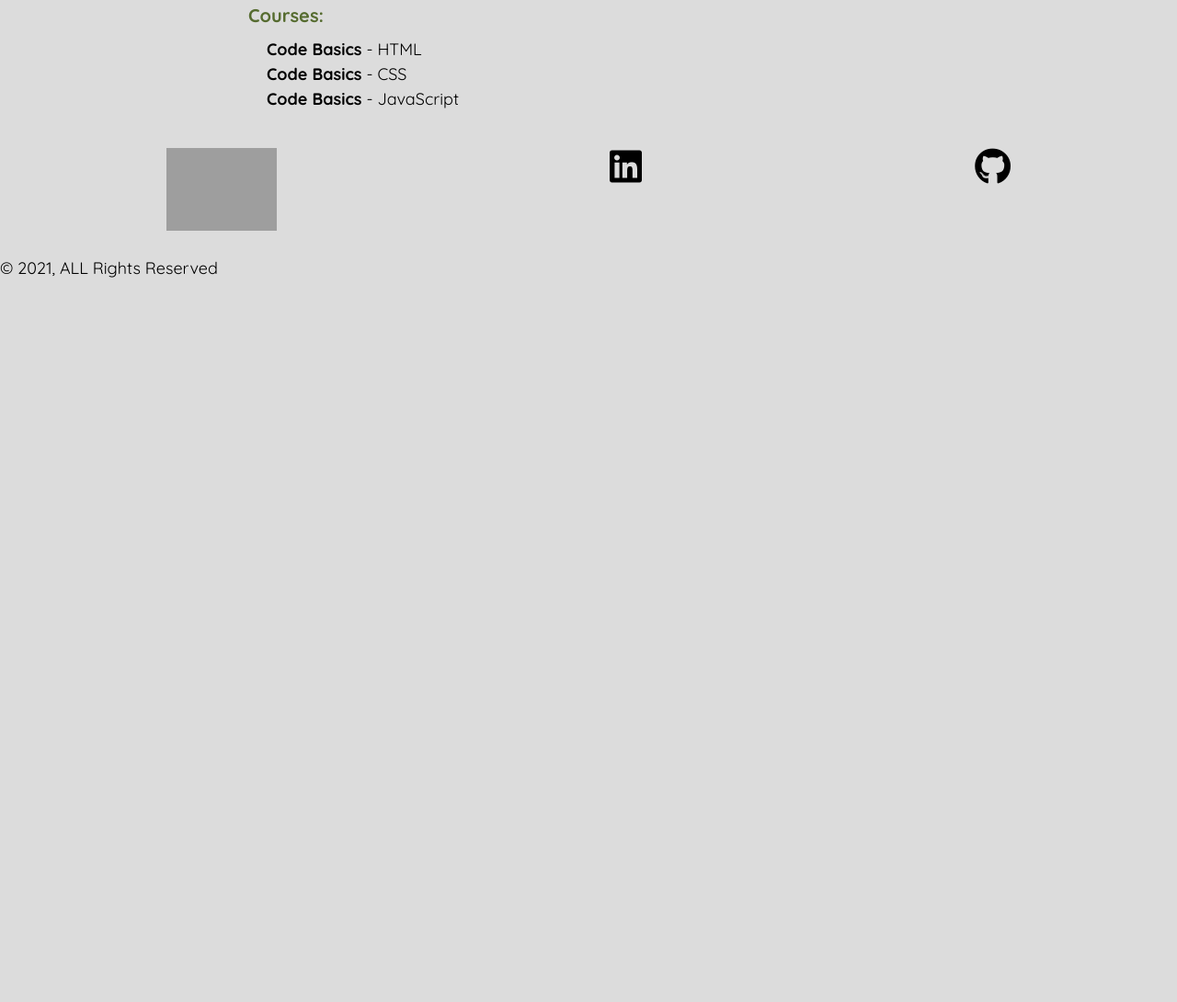
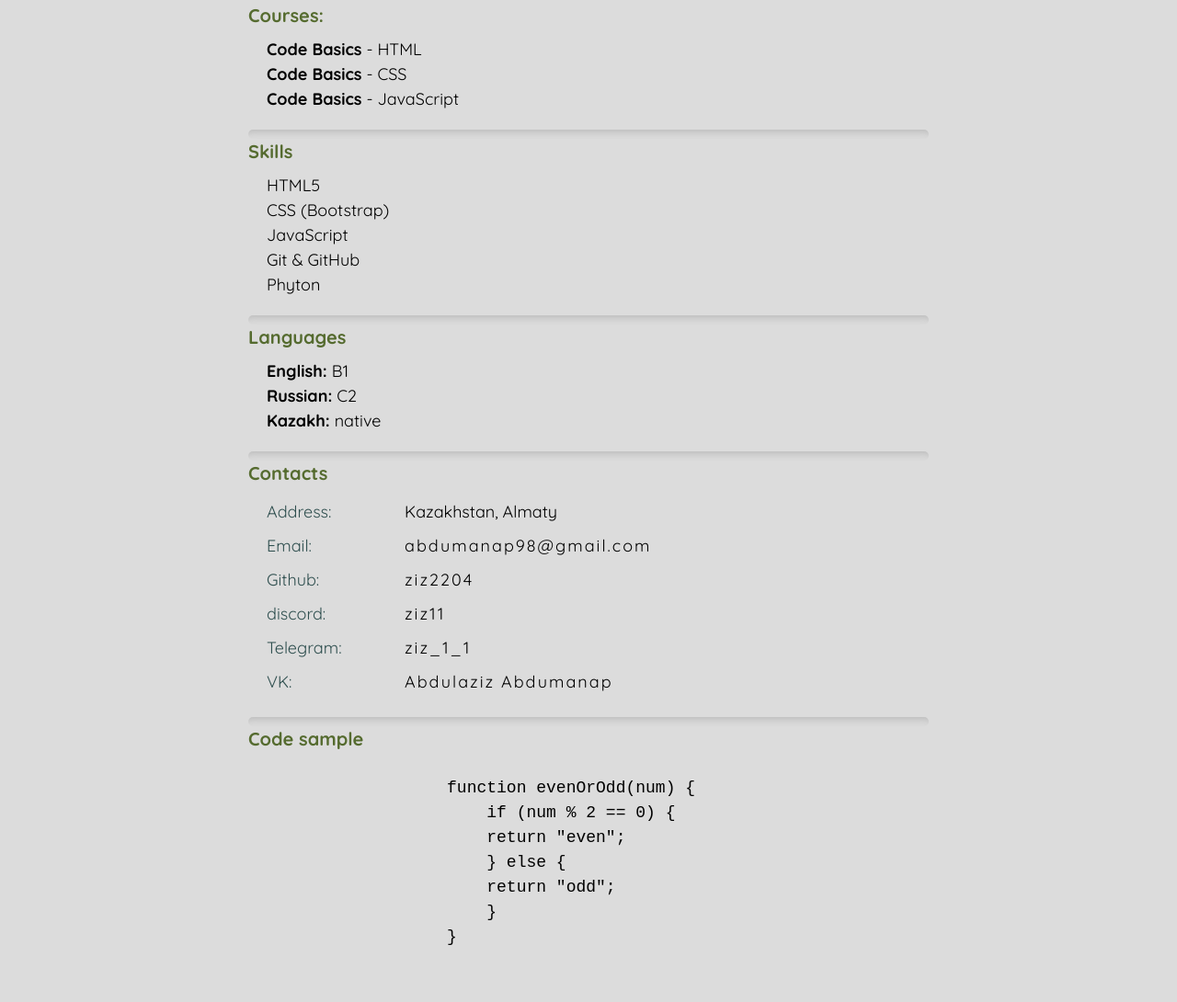
Before and after one commit to ziz2204/rsschool-cv, a plain HTML site: page index.html in a window 1280 px wide. Shown: the part 740-1830 px from the top of the page at 92% size. Before the commit the page ends 1045 px from the top, so only its background shows below. Drawn offline with Linux system fonts and the light colour scheme; grey boxes are pictures that could not be loaded.

Commit message:
feat: add skills&languages, contacts and code sections

```diff
--- a/index.html
+++ b/index.html
@@ -80,7 +80,7 @@
 
     <!-- experience section -->
     <section class="experience container" id="experience">
-        <hr />
+        <hr/>
         <h2 class="section-title">Experience</h2>
         <table>
             <tr>
@@ -93,7 +93,7 @@
 
     <!-- education section -->
     <section class="education container" id="education">
-        <hr />
+        <hr/>
         <h2 class="section-title">Education</h2>
         <table>
             <tr>
@@ -101,7 +101,7 @@
                 <td>NARXOZ UNIVERSITY named after Turar Ryskulov</td>
             </tr>
         </table>
-        <hr />
+        <hr/>
         <dl>
             <dt class="section-title">Courses:</dt>
             <dd class="courses-item"><span>Code Basics</span> - HTML</dd>
@@ -109,9 +109,96 @@
             <dd class="courses-item"><span>Code Basics</span> - JavaScript</dd>
         </dl>
     </section>
+
+
+    <!-- skills-languages section -->
+    <section class="skills-languages" id="skills">
+        <h2 class="visually-hidden">Skills and Languages</h2>
+        <section class="skills container">
+            <hr/>
+            <h3 class="section-title">Skills</h3>
+            <ul class="skills-list">
+                <li class="skills-item">HTML5</li>
+                <li class="skills-item">CSS (Bootstrap)</li>
+                <li class="skills-item">JavaScript</li>
+                <li class="skills-item">Git & GitHub</li>
+                <li class="skills-item">Phyton</li>
+            </ul>
+        </section>
+        <section class="languages container">
+            <hr/>
+            <h3 class="section-title">Languages</h3>
+            <ul class="languages-list">
+                <li class="languages-item"><span>English:</span> B1</li>
+                <li class="languages-item"><span>Russian:</span> C2</li>
+                <li class="languages-item"><span>Kazakh:</span> native</li>
+            </ul>
+        </section>
+    </section>
+
+
+    <!-- contacts section -->
+    <section class="contacts container" id="contacts">
+        <hr/>
+        <h2 class="section-title">Contacts</h2>
+        <dl class="contacts-list">
+            <dt>Address:</dt>
+            <dd>Kazakhstan, Almaty</dd>
+            <dt>Email:</dt>
+            <dd>
+                <a class="contacts-link" href="malito:abdumanap98@gmail.com"
+                >abdumanap98@gmail.com</a
+                >
+            </dd>
+            <dt>Github:</dt>
+            <dd>
+                <a class="contacts-link" href="https://github.com/ziz2204"
+                >ziz2204</a
+                >
+            </dd>
+            <dt>discord:</dt>
+            <dd>
+                <a class="contacts-link" href="https://discord.com/users/ziz11#9017"
+                >ziz11</a
+                >
+            </dd>
+            <dt>Telegram:</dt>
+            <dd>
+                <a class="contacts-link" href="https://telegram.me/ziz_1_1"
+                >ziz_1_1</a
+                >
+            </dd>
+            <dt>VK:</dt>
+            <dd>
+                <a class="contacts-link" href="https://vk.com/abdulazizabdumanap"
+                >Abdulaziz Abdumanap</a
+                >
+            </dd>
+        </dl>
+    </section>
+
+
+    <!-- code section -->
+    <section class="code container" id="code">
+        <hr/>
+        <h2 class="section-title">Code sample</h2>
+        <div>
+          <pre>
+                <code>
+                    function evenOrOdd(num) {
+                        if (num % 2 == 0) {
+                        return "even";
+                        } else {
+                        return "odd";
+                        }
+                    }
+                </code>
+          </pre>
+        </div>
+    </section>
 </main>
 
-<footer>
+<footer class="container main-footer">
     <ul class="footer-list">
         <li class="footer-item">
             <a href="https://rs.school/js/">
--- a/styles.css
+++ b/styles.css
@@ -144,6 +144,62 @@ hr {
 }
 
 
+/** Skills-Languages */
+.skills-list {
+    margin: 10px 20px;
+}
+
+.skills-item {
+    list-style: none;
+}
+
+.languages-list {
+    margin: 10px 20px;
+}
+
+.languages-item {
+    list-style: none;
+}
+
+.languages-item span {
+    font-weight: 700;
+}
+
+
+/** Contacts */
+.contacts-list {
+    margin: 10px 20px;
+    overflow: hidden;
+}
+
+.contacts-list dt {
+    margin: 0;
+    padding: 5px 0;
+    width: 150px;
+    float: left;
+    clear: both;
+    color: #2F4F4F;
+}
+
+.contacts-list dd {
+    margin: 0 0 0 150px;
+    padding: 5px 0;
+}
+
+.contacts-link {
+    font-weight: 100;
+    text-decoration: none;
+    color: black;
+    letter-spacing: 2px;
+    line-height: 1.20;
+}
+
+.contacts-link:hover,
+.contacts-link:active {
+    color: #A9A9A9;
+    transition-duration: 0.3s;
+}
+
 /** Footer */
 .main-footer {
     margin: 0;
```
